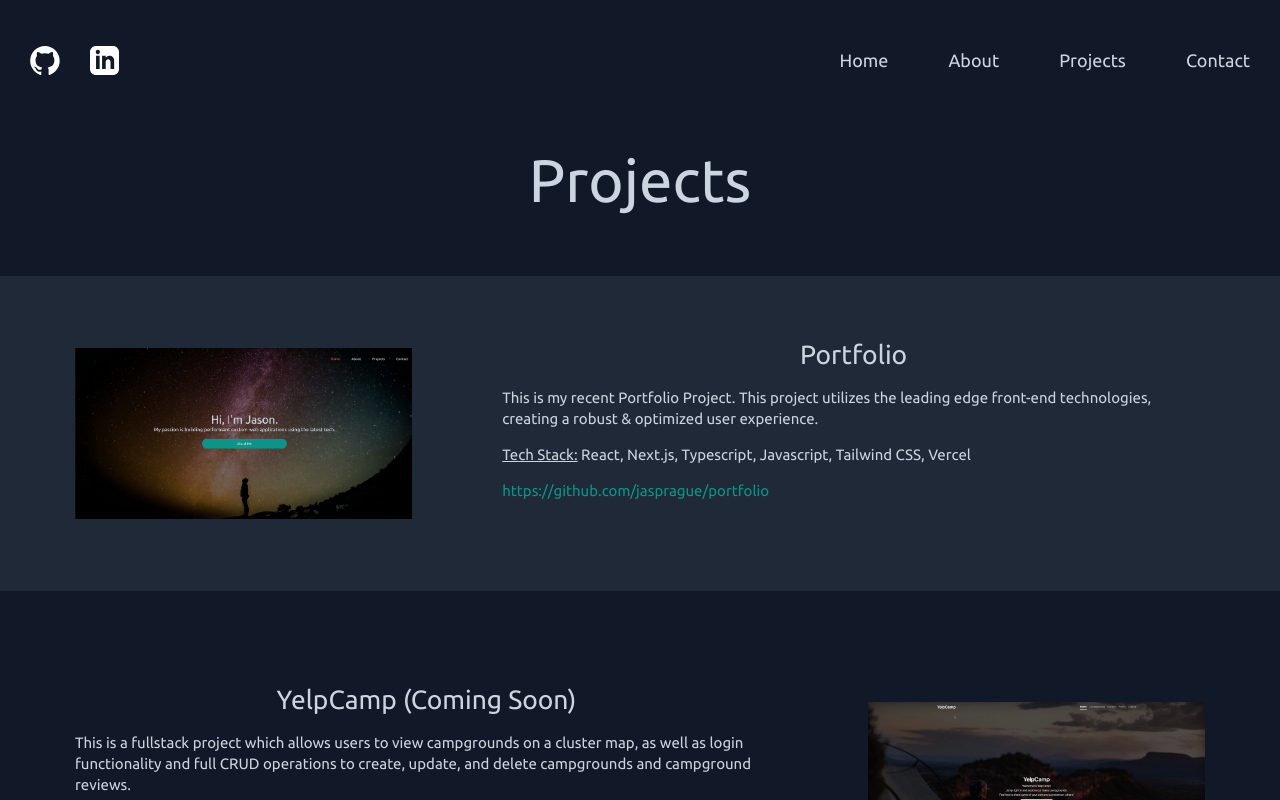
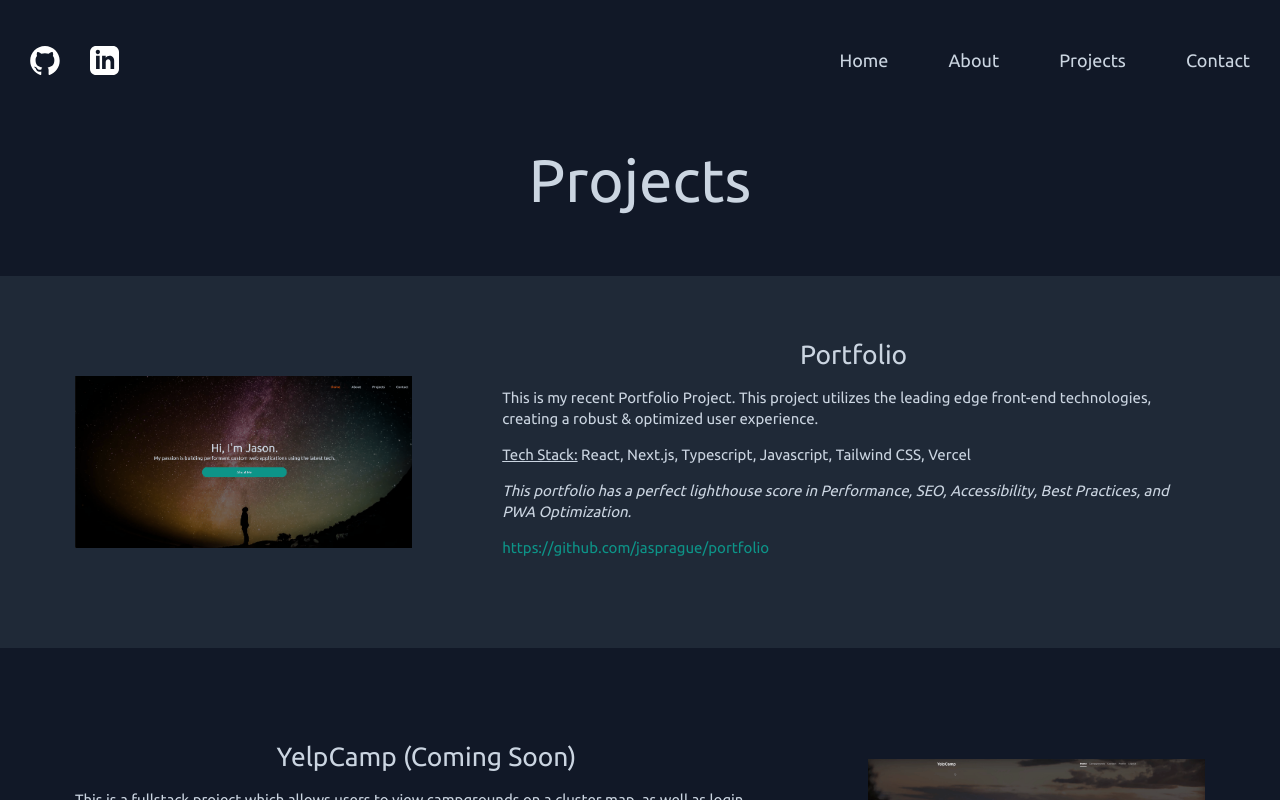
Before and after one commit to jasprague/portfolio, a Next.js app: page /projects in a window 1280 px wide. Shown: the top 800 px of the page. Built offline with nearby package versions, Linux system fonts and the light colour scheme.

Commit message:
added lighthouse comment to projects

```diff
--- a/src/app/components/AlternatingContent.tsx
+++ b/src/app/components/AlternatingContent.tsx
@@ -22,6 +22,9 @@ export default function AlternatingContent({id, name, description, techUsed, lin
                             <h2 className="text-center">{name} {!completed && "(Coming Soon)"}</h2>
                             <p>{description}</p>
                             <p><u>Tech Stack:</u> {techUsed}</p>
+                            { name === "Portfolio" &&
+                                <p>This portfolio has a perfect lighthouse score in Performance, SEO, Accessibility, Best Practices, and PWA Optimization</p>
+                            }
                             <p>{completed ? <a target="_blank" className="" href={link}>{link}</a> : link}</p>
                         </div>
                         :
@@ -36,6 +39,9 @@ export default function AlternatingContent({id, name, description, techUsed, lin
                             <h2 className="text-center">{name} {!completed && "(Coming Soon)"}</h2>
                             <p>{description}</p>
                             <p><u>Tech Stack:</u> {techUsed}</p>
+                            { name === "Portfolio" &&
+                                <i>This portfolio has a perfect lighthouse score in Performance, SEO, Accessibility, Best Practices, and PWA Optimization.</i>
+                            }
                             <p>{completed ? <a target="_blank" className="text-teal-600 hover:text-orange-600" href={link}>{link}</a> : link}</p>
                         </div>
 
--- a/src/app/layout.tsx
+++ b/src/app/layout.tsx
@@ -20,7 +20,6 @@ export const metadata: Metadata = {
   title: 'Jason Sprague - Portfolio',
   description: 'Custom Next.js Portfolio App',
   metadataBase: new URL('https://www.jsprague.dev'),
-  themeColor:"#000",
   alternates: {
     canonical: '/',
     languages: {
```
